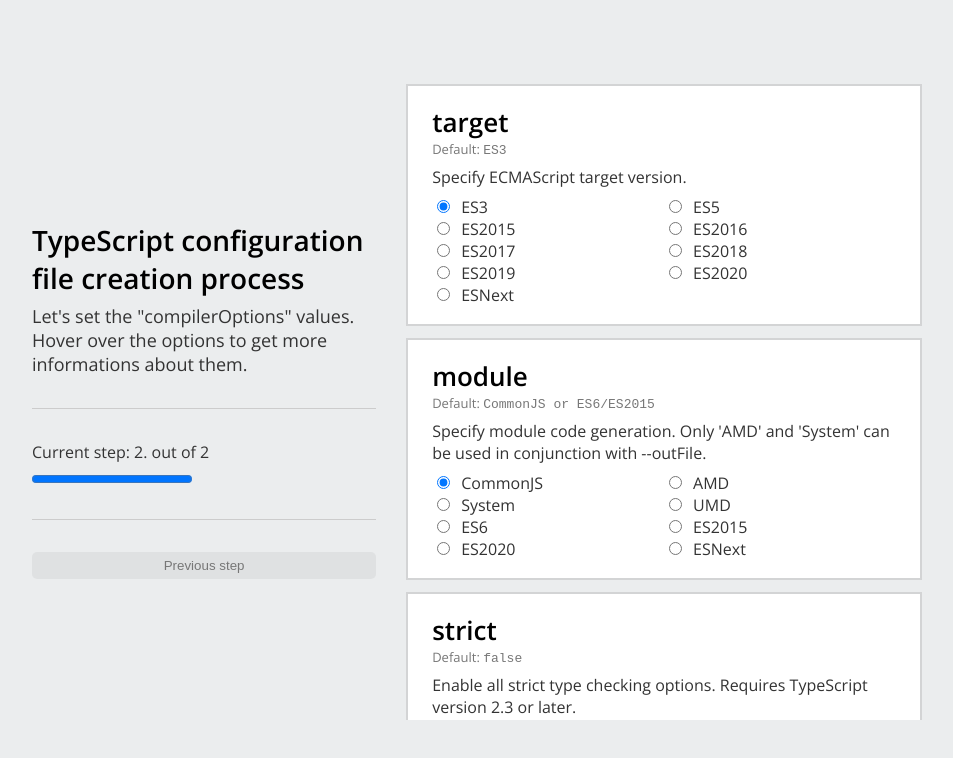
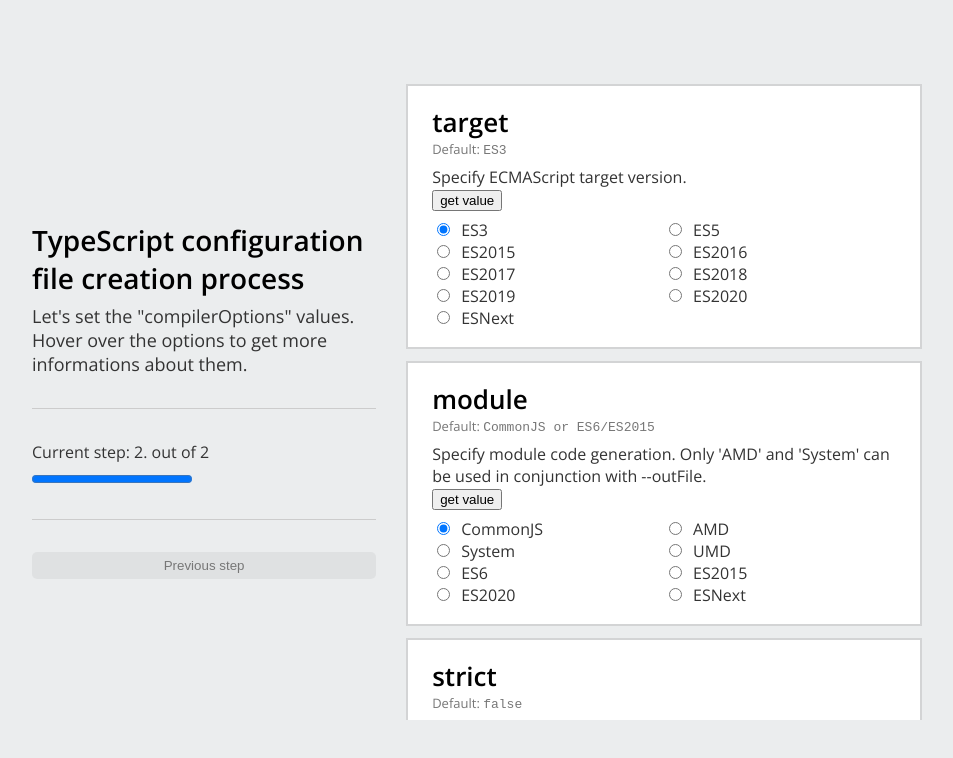
Before and after one commit to Cholewka/typescript-generator, a React (Create React App) app: page / in a window 1280 px wide. Both pictures are taken after a click on the element 828 px from the left and 663 px from the top of the page. Shown: the top 758 px of the page, without its empty margins (164-1117 px from the left). Built offline with nearby package versions, Linux system fonts and the light colour scheme.

Commit message:
Change the folder structure a bit and add new component

```diff
--- a/src/components/App.tsx
+++ b/src/components/App.tsx
@@ -1,10 +1,10 @@
 import React, { useState, Suspense } from "react";
 import { Preset } from "../typings";
 
-import ChoosePreset, { ChoosePresetSettings } from "./steps/ChoosePreset";
+import ChoosePreset, { ChoosePresetSettings } from "../steps/ChoosePreset";
 import CompilerOptions, {
   CompilerOptionsSettings,
-} from "./steps/CompilerOptions";
+} from "../steps/CompilerOptions";
 
 function App() {
   const [currentStep, setCurrentStep] = useState<number>(0);
--- /dev/null
+++ b/src/components/CompilerOption.tsx
@@ -0,0 +1,39 @@
+import React from "react";
+
+type CompilerOptionProps = {
+  keyString: string;
+  presetValue: string;
+  value: string;
+  setValue: (newValue: string) => void;
+};
+
+function CompilerOption({
+  keyString,
+  presetValue,
+  value,
+  setValue,
+}: CompilerOptionProps) {
+  let isPresetOption: boolean = false;
+  if (value === "None") return null;
+  if (value === presetValue) {
+    isPresetOption = true;
+  }
+  return (
+    <div key={keyString}>
+      <input
+        type="radio"
+        id={keyString}
+        value={keyString}
+        defaultChecked={isPresetOption}
+        onSelect={() => {
+          setValue(value);
+        }}
+      />
+      <label className="block-label" htmlFor={keyString}>
+        {value}
+      </label>
+    </div>
+  );
+}
+
+export default CompilerOption;
--- a/src/components/steps/CompilerOptions.tsx
+++ /dev/null
@@ -1,105 +0,0 @@
-import React from "react";
-import { Preset, Settings } from "../../typings";
-
-import questions from "../../questions";
-
-export const CompilerOptionsSettings: Settings = {
-  description:
-    'Let\'s set the "compilerOptions" values. Hover over the options to get more informations about them.',
-};
-
-type CompilerOptionsProps = {
-  preset: Preset;
-};
-
-function randomizedValue(value: string): string {
-  return `${value}_${Math.random().toString(36).substr(2, 9)}`;
-}
-
-function CompilerOptions({ preset }: CompilerOptionsProps) {
-  return (
-    <section className="app-grid-item">
-      {questions.compilerOptions.map(
-        ({
-          name,
-          description,
-          values,
-          defaultValue,
-          presets,
-          linkToReference,
-        }) => (
-          <div key={name} className="section-block input-block">
-            <h2 className="block-heading">{name}</h2>
-            <p className="block-headline">
-              Default: <span className="monospace">{defaultValue}</span>{" "}
-              {linkToReference ? (
-                <React.Fragment>
-                  &bull;{" "}
-                  <a
-                    href={"https://www.typescriptlang.org/tsconfig#" + name}
-                    target="blank"
-                    title="TypeScript reference"
-                    className="block-referencelink"
-                  >
-                    Get the reference
-                  </a>
-                </React.Fragment>
-              ) : null}
-            </p>
-            <p
-              className="block-paragraph"
-              dangerouslySetInnerHTML={{
-                __html: description
-                  .replace("%MONOSPACE%", `<span class="monospace">`)
-                  .replace("%STOPMONOSPACE%", "</span>"),
-              }}
-            />
-            <form className="block-form">
-              <div className="block-grid">
-                {values.map((value) => {
-                  const generatedRandomizedValue = randomizedValue(value);
-                  if (value === "None") return null;
-                  if (value === presets[preset]) {
-                    return (
-                      <div key={generatedRandomizedValue}>
-                        <input
-                          type="radio"
-                          id={generatedRandomizedValue}
-                          value={generatedRandomizedValue}
-                          checked={true}
-                        />
-                        <label
-                          className="block-label"
-                          htmlFor={generatedRandomizedValue}
-                        >
-                          {value}
-                        </label>
-                      </div>
-                    );
-                  }
-                  return (
-                    <div key={generatedRandomizedValue}>
-                      <input
-                        type="radio"
-                        id={generatedRandomizedValue}
-                        value={generatedRandomizedValue}
-                      />
-                      <label
-                        className="block-label"
-                        htmlFor={generatedRandomizedValue}
-                      >
-                        {value}
-                      </label>
-                    </div>
-                  );
-                })}
-              </div>
-            </form>
-          </div>
-        )
-      )}
-    </section>
-  );
-}
-
-export default CompilerOptions;
--- a/src/components/steps/ChoosePreset.tsx
+++ b/src/steps/ChoosePreset.tsx
@@ -1,5 +1,5 @@
 import React from "react";
-import { Settings, Preset } from "../../typings";
+import { Settings, Preset } from "../typings";
 
 export const ChoosePresetSettings: Settings = {
   description:
--- /dev/null
+++ b/src/steps/CompilerOptions.tsx
@@ -0,0 +1,86 @@
+import React, { useState } from "react";
+import { Preset, Settings } from "../typings";
+
+import questions from "../questions";
+
+import CompilerOption from "../components/CompilerOption";
+
+export const CompilerOptionsSettings: Settings = {
+  description:
+    'Let\'s set the "compilerOptions" values. Hover over the options to get more informations about them.',
+};
+
+type CompilerOptionsProps = {
+  preset: Preset;
+};
+
+function randomizedValue(value: string): string {
+  return `${value}_${Math.random().toString(36).substr(2, 9)}`;
+}
+
+function CompilerOptions({ preset }: CompilerOptionsProps) {
+  return (
+    <section className="app-grid-item">
+      {questions.compilerOptions.map(
+        ({
+          name,
+          description,
+          values,
+          defaultValue,
+          presets,
+          linkToReference,
+        }) => {
+          const [value, setValue] = useState<string | boolean | null>(null);
+          return (
+            <div key={name} className="section-block input-block">
+              <h2 className="block-heading">{name}</h2>
+              <p className="block-headline">
+                Default: <span className="monospace">{defaultValue}</span>{" "}
+                {linkToReference ? (
+                  <React.Fragment>
+                    &bull;{" "}
+                    <a
+                      href={"https://www.typescriptlang.org/tsconfig#" + name}
+                      target="blank"
+                      title="TypeScript reference"
+                      className="block-referencelink"
+                    >
+                      Get the reference
+                    </a>
+                  </React.Fragment>
+                ) : null}
+              </p>
+              <p
+                className="block-paragraph"
+                dangerouslySetInnerHTML={{
+                  __html: description
+                    .replace("%MONOSPACE%", `<span class="monospace">`)
+                    .replace("%STOPMONOSPACE%", "</span>"),
+                }}
+              />
+              <button onClick={() => console.log(value)}>get value</button>
+              <form className="block-form">
+                <div className="block-grid">
+                  {values.map((value) => {
+                    const key = randomizedValue(value);
+                    return (
+                      <CompilerOption
+                        key={key}
+                        keyString={key}
+                        presetValue={presets[preset]}
+                        value={value}
+                        setValue={setValue}
+                      />
+                    );
+                  })}
+                </div>
+              </form>
+            </div>
+          );
+        }
+      )}
+    </section>
+  );
+}
+
+export default CompilerOptions;
```
